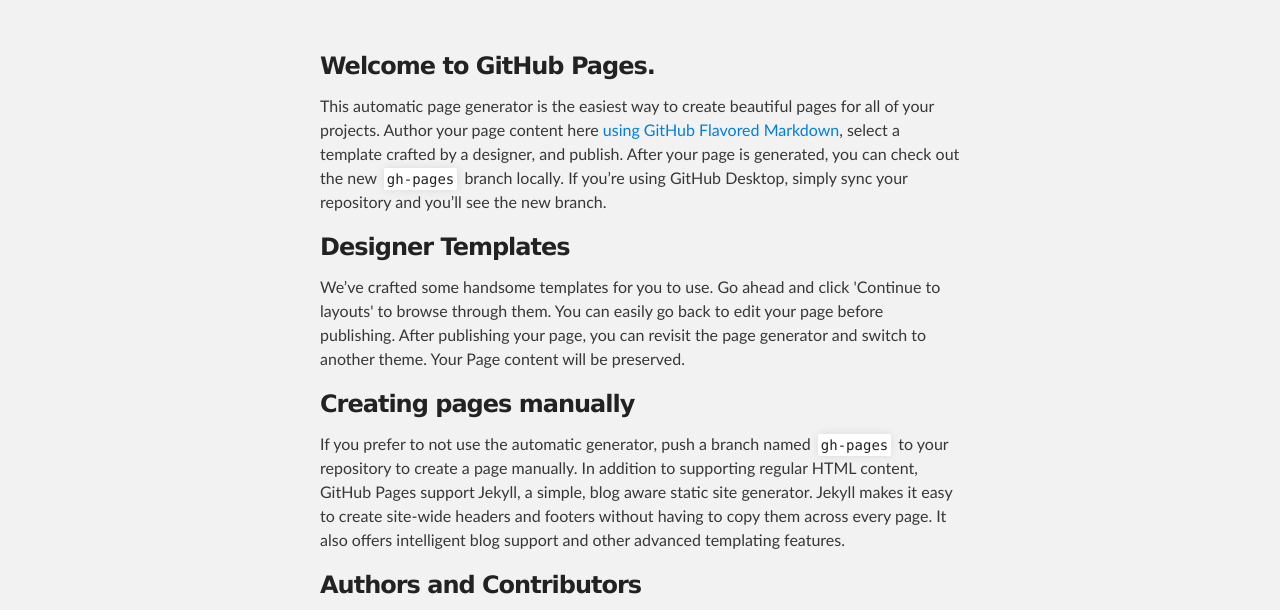
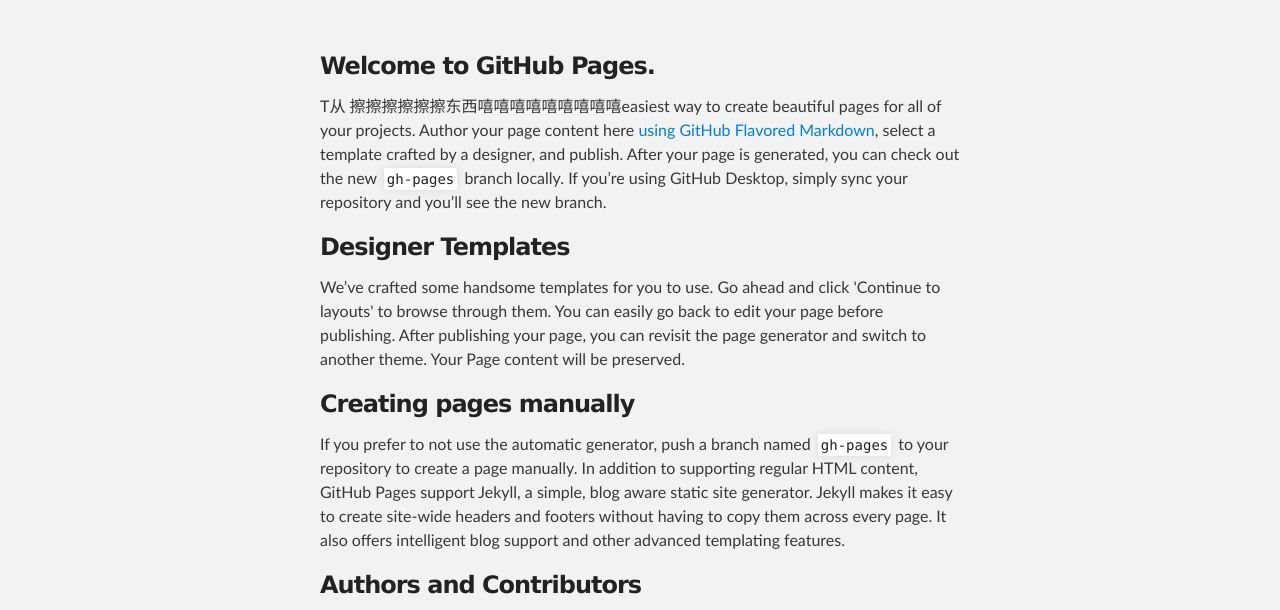
Before and after one commit to LTNaruto/LTNaruto.github.io, a plain HTML site: page index.html in a window 1280 px wide. Shown: the part 176-786 px from the top of the page. Drawn offline with Linux system fonts and the light colour scheme.

Commit message:
Update index.html

```diff
--- a/index.html
+++ b/index.html
@@ -30,7 +30,7 @@
         <h3>
 <a id="welcome-to-github-pages" class="anchor" href="#welcome-to-github-pages" aria-hidden="true"><span aria-hidden="true" class="octicon octicon-link"></span></a>Welcome to GitHub Pages.</h3>
 
-<p>This automatic page generator is the easiest way to create beautiful pages for all of your projects. Author your page content here <a href="https://guides.github.com/features/mastering-markdown/">using GitHub Flavored Markdown</a>, select a template crafted by a designer, and publish. After your page is generated, you can check out the new <code>gh-pages</code> branch locally. If you’re using GitHub Desktop, simply sync your repository and you’ll see the new branch.</p>
+<p>T从           擦擦擦擦擦擦东西嘻嘻嘻嘻嘻嘻嘻嘻嘻easiest way to create beautiful pages for all of your projects. Author your page content here <a href="https://guides.github.com/features/mastering-markdown/">using GitHub Flavored Markdown</a>, select a template crafted by a designer, and publish. After your page is generated, you can check out the new <code>gh-pages</code> branch locally. If you’re using GitHub Desktop, simply sync your repository and you’ll see the new branch.</p>
 
 <h3>
 <a id="designer-templates" class="anchor" href="#designer-templates" aria-hidden="true"><span aria-hidden="true" class="octicon octicon-link"></span></a>Designer Templates</h3>
```
